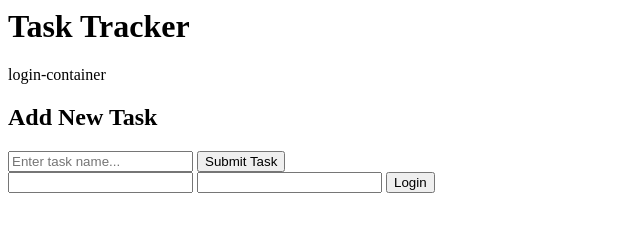
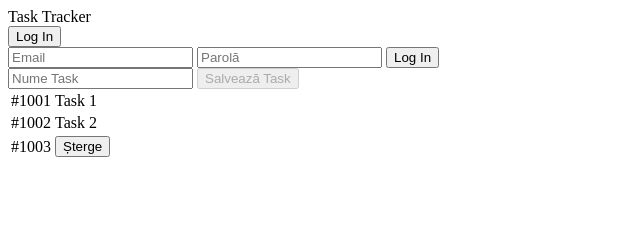
Before and after one commit to sys010101/qualiadept-task-tracker, a plain HTML site: page index.html in a window 1280 px wide. Shown: the whole page, without its empty margins (0-640 px from the left). Drawn offline with Linux system fonts and the light colour scheme.

Commit message:
feat(session-2): update index.html for Sesiunea 2: CSS & DOM Selectors (Verified 100% by QualiAdept)

```diff
--- a/index.html
+++ b/index.html
@@ -1,17 +1,55 @@
+<!DOCTYPE html>
+<html lang="ro">
+<head>
+  <meta charset="UTF-8">
+  <title>Task Tracker</title>
+  <link rel="stylesheet" href="style.css">
+</head>
+<body>
+  <header>
+    <nav class="navbar">
+      <div id="logo">Task Tracker</div>
+      <button data-testid="btn-login">Log In</button>
+    </nav>
+  </header>
+
   <main>
-  <title>Task Tracker Login</title>
-  <h1>Task Tracker</h1>
-  <div id="add-task-section">
-    <class>login-container</class>
-    <h2>Add New Task</h2>
-    <input type="text" id="task-title" placeholder="Enter task name..." />
-    <button type="button" data-testid="submit-btn">Submit Task</button>
-  </div>
     <div class="login-container">
       <form>
-      <input id="login-email" data-testid="input-email">
-      <input id="login-password" type="password" data-testid="input-password">
-      <button data-testid="btn-submit-login">Login</button>
+        <input type="email" id="login-email" data-testid="input-email" placeholder="Email">
+        <input type="password" id="login-password" data-testid="input-password" placeholder="Parolă">
+        <button data-testid="btn-submit-login">Log In</button>
       </form>
     </div>
+
+    <section class="task-input-section">
+      <form id="add-task-form">
+        <input type="text" id="task-name" placeholder="Nume Task">
+        <button type="submit" data-testid="submit-task-btn" disabled>Salvează Task</button>
+      </form>
+    </section>
+
+    <section class="task-history-section">
+      <table id="history-table">
+        <tbody>
+          <tr>
+            <td>#1001</td>
+            <td>Task 1</td>
+          </tr>
+          <tr>
+            <td>#1002</td>
+            <td>Task 2</td>
+          </tr>
+          <tr>
+            <td>#1003</td>
+            <td>
+              <button class="delete-row">Șterge</button>
+            </td>
+          </tr>
+        </tbody>
+      </table>
+    </section>
   </main>
+  <script src="app.js"></script>
+</body>
+</html>
```
Lines whose indentation alone changed are shown as unchanged.
